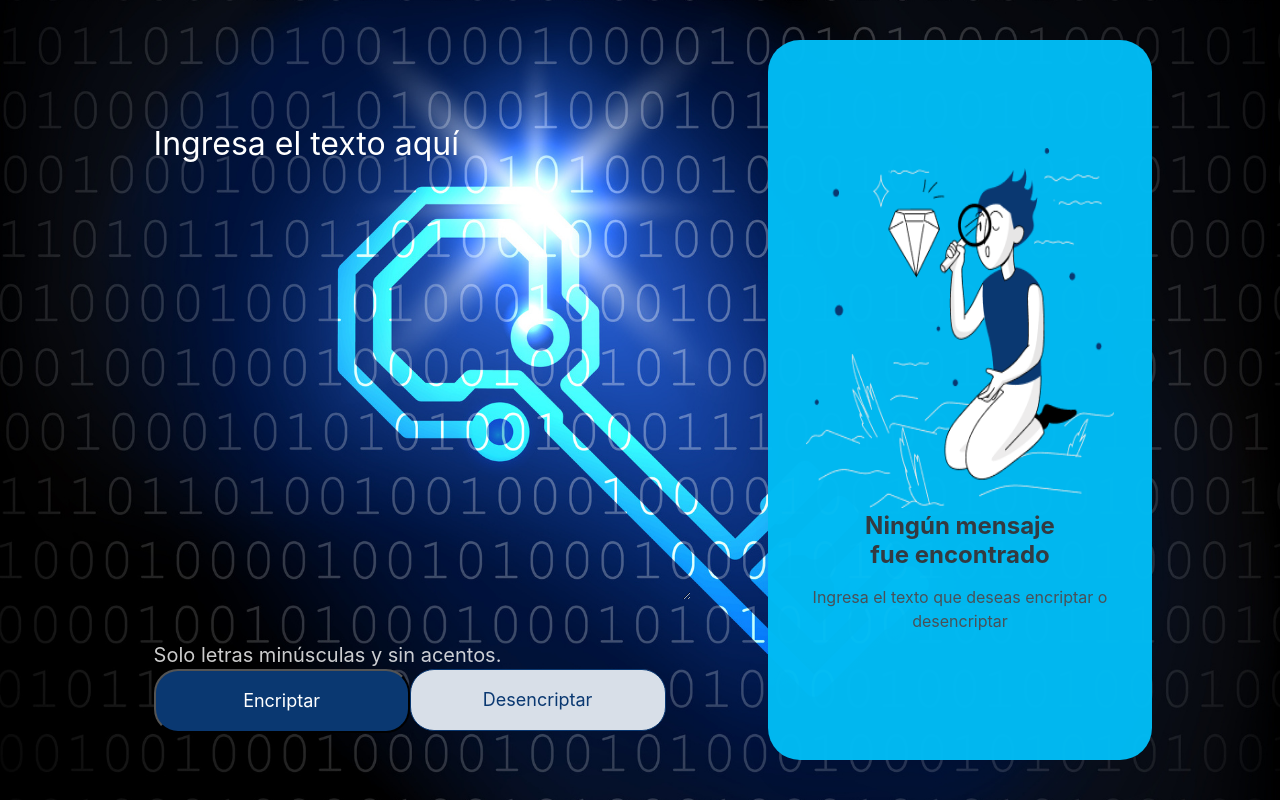
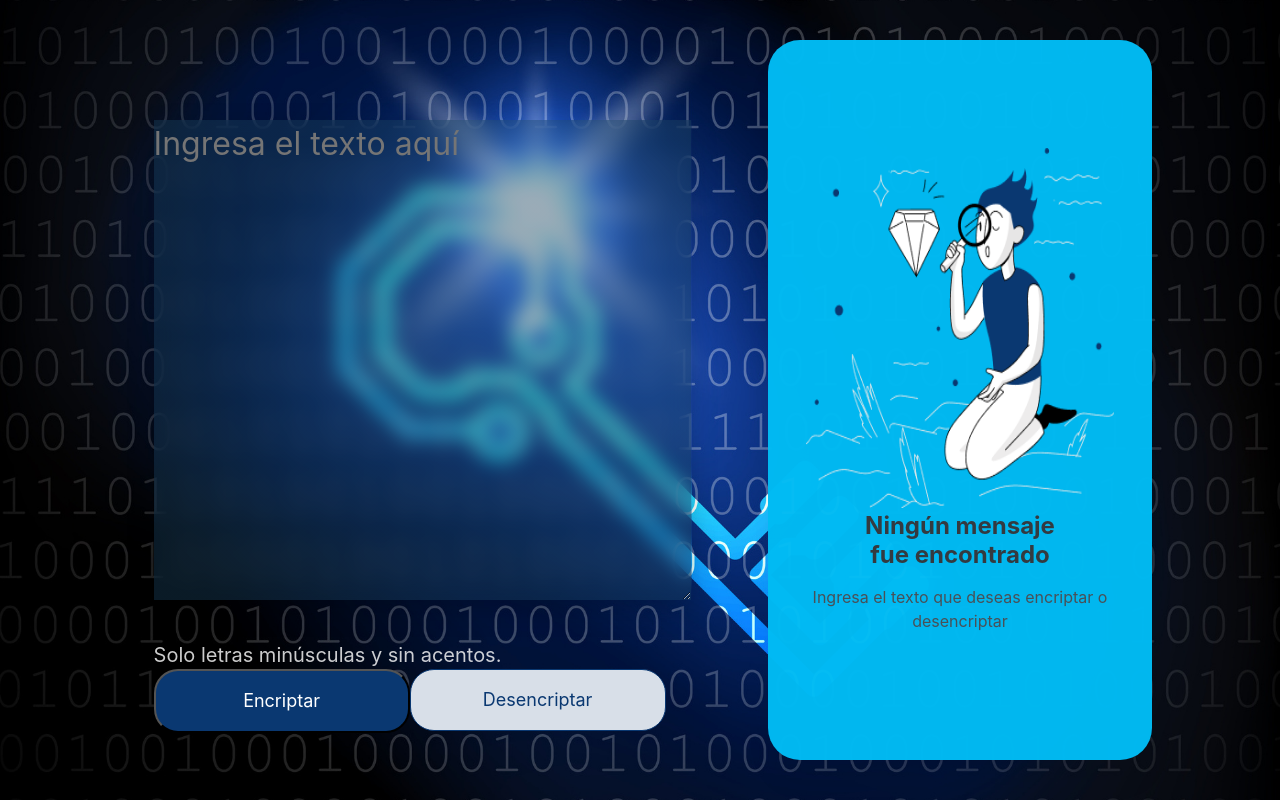
Before and after one commit to Nahuel-Gauna/encriptador, a plain HTML site: page index.html in a window 1280 px wide. Drawn offline with nearby package versions, Linux system fonts and the light colour scheme.

Commit message:
Update styles.css

```diff
--- a/styles.css
+++ b/styles.css
@@ -26,7 +26,11 @@
   font-weight: 400;
   font-size: 32px;
   line-height: 150%;
-  background: border-box;
+  background: linear-gradient(100deg, rgba(0,0,0,.2), rgba(0,0,0,.2));
+  background-color: rgba(43,114,165,.29);
+  backdrop-filter: blur(10px);
+  box-shadow: 0 10px 26px 0 rgba(0,0,0,.2);
+}
 }
 
 .texto::placeholder {
```
